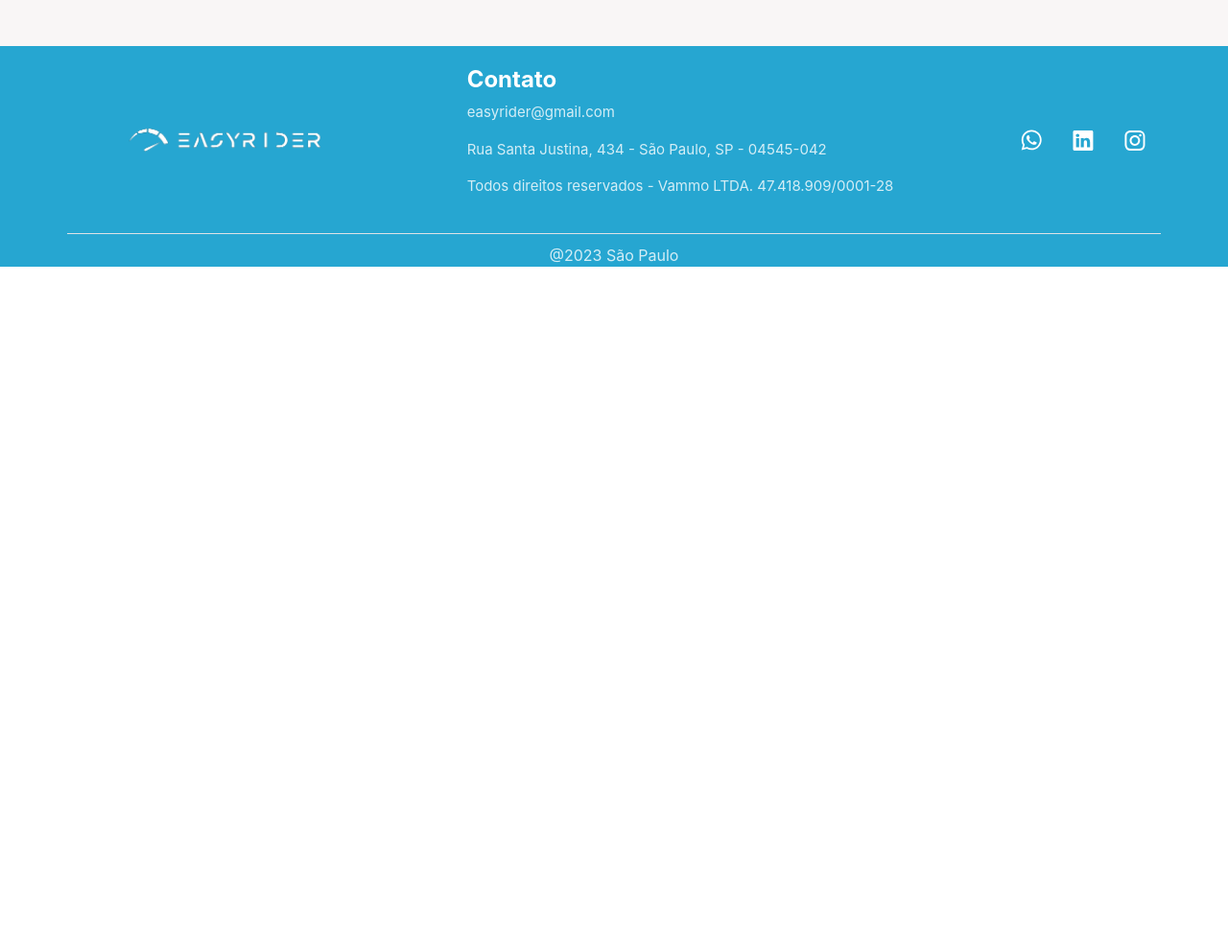
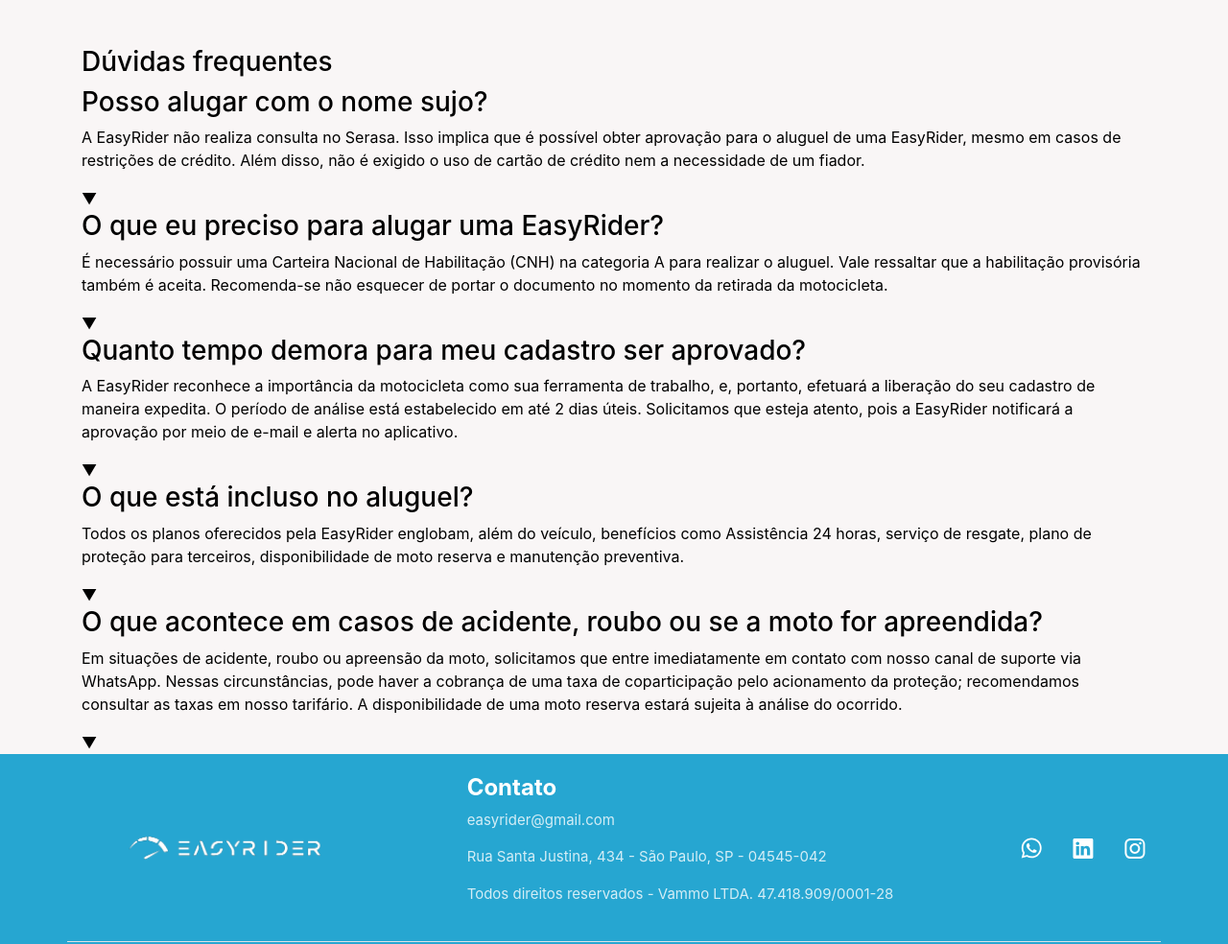
Before and after one commit to leiaoliver/EasyRider, a plain HTML site: page home.html in a window 1280 px wide. Shown: the part 7200-8184 px from the top of the page at 96% size. Before the commit the page ends 7478 px from the top, so only its background shows below. Drawn offline with nearby package versions, Linux system fonts and the light colour scheme.

Commit message:
create questions

```diff
--- a/home.html
+++ b/home.html
@@ -384,6 +384,46 @@
             </div>
         </section>
 
+        <section id="duvidas" class="container">
+
+            <div class="faq-container">
+                <div class="faq-box">
+                    <h3 class="faq-question">Dúvidas frequentes</h3>
+                </div>
+
+                <div class="faq-box">
+                    <h3 class="faq-question">Posso alugar com o nome sujo?</h3>
+                    <p class="faq-answer">A EasyRider não realiza consulta no Serasa. Isso implica que é possível obter aprovação para o aluguel de uma EasyRider, mesmo em casos de restrições de crédito. Além disso, não é exigido o uso de cartão de crédito nem a necessidade de um fiador.</p>
+                    <div class="icon">&#x25BC;</div>
+                </div>
+
+                <div class="faq-box">
+                    <h3 class="faq-question">O que eu preciso para alugar uma EasyRider?</h3>
+                    <p class="faq-answer">É necessário possuir uma Carteira Nacional de Habilitação (CNH) na categoria A para realizar o aluguel. Vale ressaltar que a habilitação provisória também é aceita. Recomenda-se não esquecer de portar o documento no momento da retirada da motocicleta.</p>
+                    <div class="icon">&#x25BC;</div>
+                </div>
+
+                <div class="faq-box">
+                    <h3 class="faq-question">Quanto tempo demora para meu cadastro ser aprovado?</h3>
+                    <p class="faq-answer">A EasyRider reconhece a importância da motocicleta como sua ferramenta de trabalho, e, portanto, efetuará a liberação do seu cadastro de maneira expedita. O período de análise está estabelecido em até 2 dias úteis. Solicitamos que esteja atento, pois a EasyRider notificará a aprovação por meio de e-mail e alerta no aplicativo.</p>
+                    <div class="icon">&#x25BC;</div>
+                </div>
+
+                <div class="faq-box">
+                    <h3 class="faq-question">O que está incluso no aluguel?</h3>
+                    <p class="faq-answer">Todos os planos oferecidos pela EasyRider englobam, além do veículo, benefícios como Assistência 24 horas, serviço de resgate, plano de proteção para terceiros, disponibilidade de moto reserva e manutenção preventiva.</p>
+                    <div class="icon">&#x25BC;</div>
+                </div>
+
+                <div class="faq-box">
+                    <h3 class="faq-question">O que acontece em casos de acidente, roubo ou se a moto for apreendida?</h3>
+                    <p class="faq-answer">Em situações de acidente, roubo ou apreensão da moto, solicitamos que entre imediatamente em contato com nosso canal de suporte via WhatsApp. Nessas circunstâncias, pode haver a cobrança de uma taxa de coparticipação pelo acionamento da proteção; recomendamos consultar as taxas em nosso tarifário. A disponibilidade de uma moto reserva estará sujeita à análise do ocorrido.</p>
+                    <div class="icon">&#x25BC;</div>
+                </div>
+            </div>
+
+        </section>
+
         <footer style="width: 100%; background: #26A6D1;">
             <div class="border-bottom container">
                 <div class="d-flex justify-content-between align-items-center" style="color: #fff;">
```
